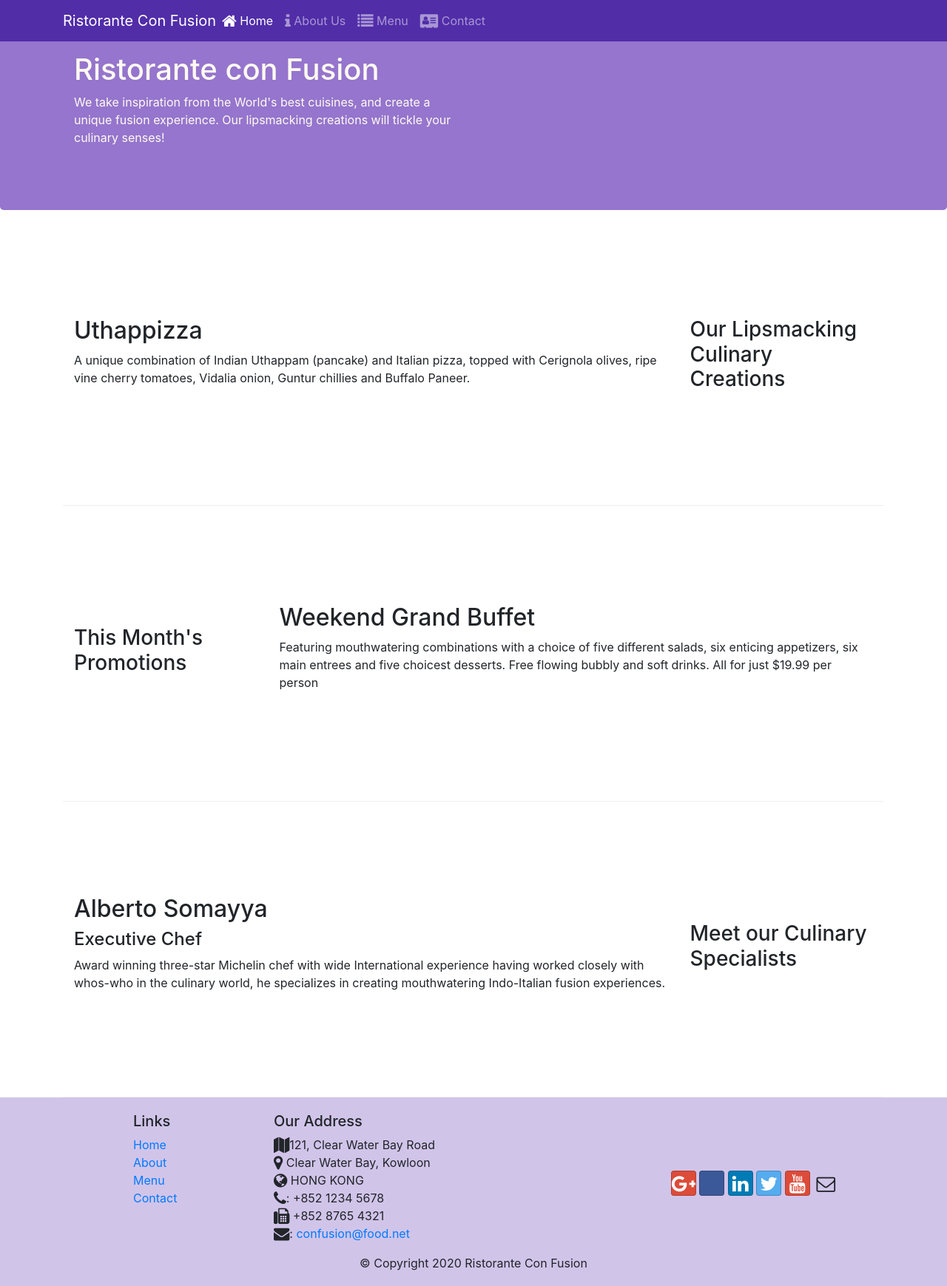
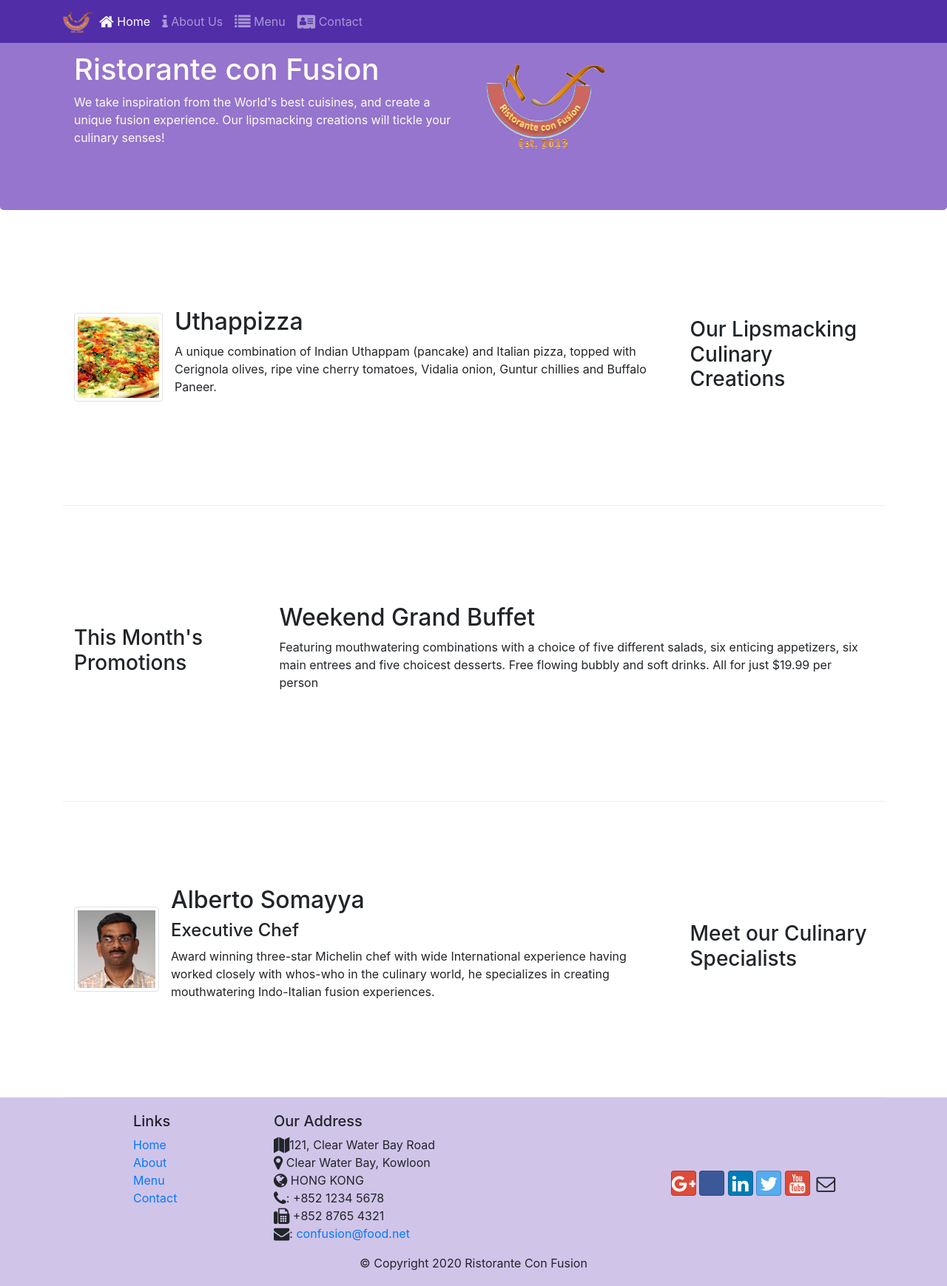
Before and after one commit to NikcQ/conFusion, a website: page index.html in a window 1280 px wide. Shown: the whole page at 74% size. Drawn offline with nearby package versions, Linux system fonts and the light colour scheme.

Commit message:
Images & Media

```diff
--- a/index.html
+++ b/index.html
@@ -23,7 +23,7 @@
             <button class="navbar-toggler" type="button" data-toggle="collapse" data-target="#Navbar">
                 <span class="navbar-toggler-icon"></span>
             </button>
-            <a class="navbar-brand mr-auto" href="#">Ristorante Con Fusion</a>
+            <a class="navbar-brand mr-auto" href="#"><img src="img/logo.png" height="30" width="41"> </a>
             <div class="collapse navbar-collapse" id="Navbar">
             <ul class="navbar-nav mr-auto">
                 <li class="nav-item"><a class="nav-link active" href="#"><span class="fa fa-home fa-lg"></span> Home</a></li>
@@ -42,7 +42,8 @@
                     <h1>Ristorante con Fusion</h1>
                     <p>We take inspiration from the World's best cuisines, and create a unique fusion experience. Our lipsmacking creations will tickle your culinary senses!</p>
                 </div>
-                <div class="col-12 col-sm">
+                <div class="col-12 col-sm align-self-center">
+                    <img src="img/logo.png" class="img-fluid">
                 </div>
             </div>
         </div>
@@ -54,8 +55,14 @@
                 <h3>Our Lipsmacking Culinary Creations</h3>
             </div>
             <div class="col col-sm order-sm-first col-md">
-                <h2>Uthappizza</h2>
-                <p>A unique combination of Indian Uthappam (pancake) and Italian pizza, topped with Cerignola olives, ripe vine cherry tomatoes, Vidalia onion, Guntur chillies and Buffalo Paneer.</p>
+                <div class="media">
+                    <img class="d-flex mr-3 img-thumbnail align-self-center" src="img/uthappizza.png" alt="uthappizza">
+                    <div class="media-body">
+                        <!-- class margin-top - zero-->
+                        <h2 class="mt-0">Uthappizza</h2>
+                        <p>A unique combination of Indian Uthappam (pancake) and Italian pizza, topped with Cerignola olives, ripe vine cherry tomatoes, Vidalia onion, Guntur chillies and Buffalo Paneer.</p>
+                    </div>
+                </div>
             </div>
         </div>
 
@@ -75,9 +82,14 @@
                 <h3>Meet our Culinary Specialists</h3>
             </div>
             <div class="col col-sm order-sm-first col-md">
-                <h2>Alberto Somayya</h2>
-                <h4>Executive Chef</h4>
-                <p>Award winning three-star Michelin chef with wide International experience having worked closely with whos-who in the culinary world, he specializes in creating mouthwatering Indo-Italian fusion experiences. </p>
+                <div class="media">
+                    <img class="d-flex mr-3 img-thumbnail align-self-center" src="img/alberto.png" alt="alberto">
+                    <div class="media-body">
+                        <h2>Alberto Somayya</h2>
+                             <h4>Executive Chef</h4>
+                             <p>Award winning three-star Michelin chef with wide International experience having worked closely with whos-who in the culinary world, he specializes in creating mouthwatering Indo-Italian fusion experiences. </p>
+                    </div>
+                </div>
             </div>
         </div>
     </div>
```
Also changed, not shown: aboutus.html (+3 -2 lines), contactus.html (+6 -5 lines), img/alberto.png (added), img/buffet.png (added), img/logo.png (added), img/uthappizza.png (added), 1 other file.
